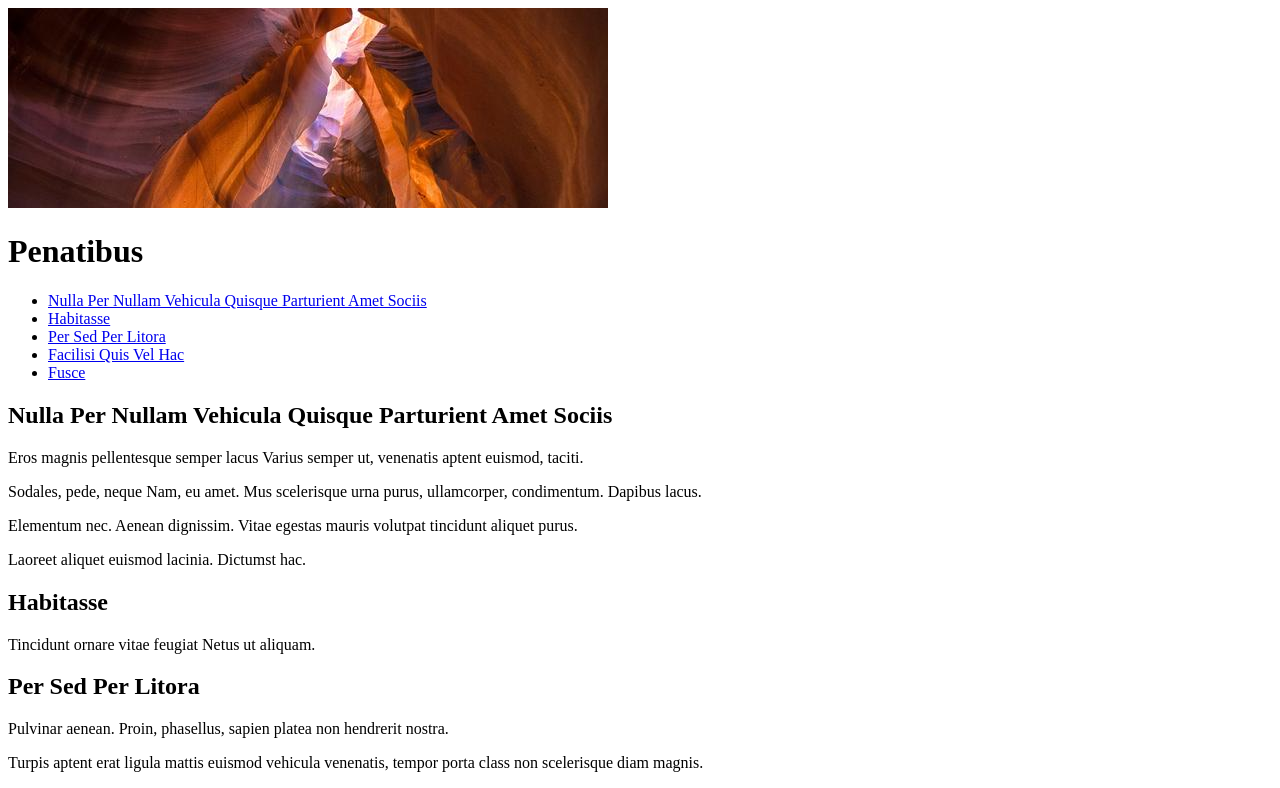
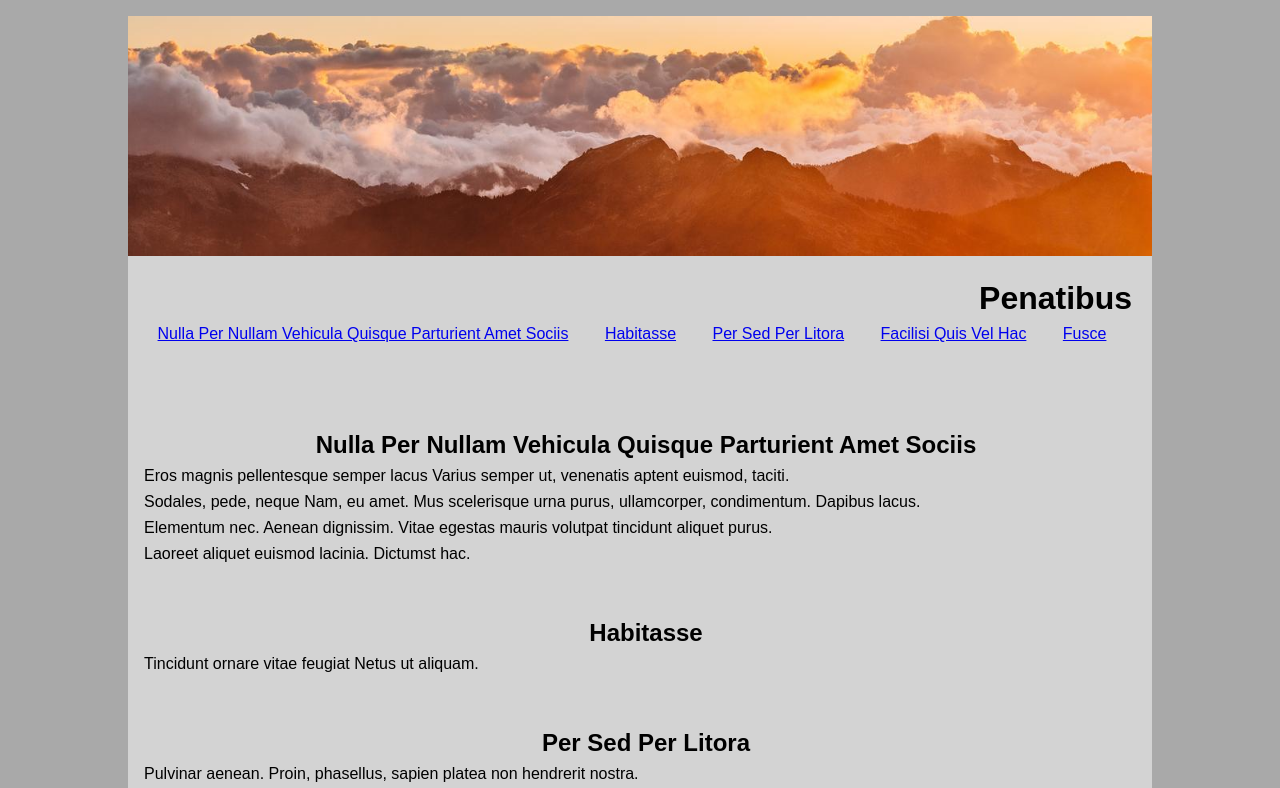
Before and after one commit to nmarkro/html-me-something, a plain HTML site: page index.html in a window 1280 px wide. Shown: the top 788 px of the page. Drawn offline with Linux system fonts and the light colour scheme.

Commit message:
add css and update index.html

```diff
--- a/index.html
+++ b/index.html
@@ -3,11 +3,12 @@
 <html>
    <head>
       <title>Assignment #4</title>
+      <link rel="stylesheet" href="styles.css">
    </head>
 
    <body>
       <header>
-         <img src="images/600x200.jpg"/>
+         <img id="header-img" src="images/1280x300.jpg"/>
          <h1>Penatibus</h1>
          <nav>
             <ul>
@@ -46,7 +47,6 @@
                <h2>Facilisi Quis Vel Hac</h2>
                <p>Quisque nullam vestibulum. Potenti, netus aptent.</p>
                <p>Ridiculus magna. Mauris vitae natoque hymenaeos. Pellentesque nisi fringilla suscipit.</p>
-               <img src="images/400x400.jpg"/>
             </section>
             <section>
                <a name="fusce"></a>
--- /dev/null
+++ b/styles.css
@@ -0,0 +1,74 @@
+body {
+    font-family: sans-serif;
+    margin: 0;
+    padding: 1em 10% 1em 10%;
+    background-color: darkgrey;
+}
+
+header, main, footer {
+    background-color: lightgrey;
+}
+
+header {
+    padding-bottom: 1em;
+}
+
+footer {
+    padding: 1em;
+    text-align: right;
+}
+
+main {
+    margin: 0 auto;
+}
+
+#header-img {
+    text-align: center;
+    width: 100%;
+    padding: 0;
+}
+
+h1, h2 {
+    margin: 0 0 0 0.5em;
+}
+
+h1 {
+    padding: 0.625em;
+    padding-bottom: 0em;
+    text-align: right;
+}
+
+h2 {
+    padding: 2em 0 0 0;
+    text-align: center;
+}
+
+nav {
+    text-align: center;
+}
+
+nav ul {
+    margin-top: 0.5em;
+    margin-bottom: 0.5em;
+    padding-left: 1em;
+}
+
+nav ul li {
+    display: inline-block;
+    margin-right: 2em;
+    list-style: none;
+
+}
+
+p {
+    margin: 0.5em 0;
+    padding: 0 1em;
+}
+
+section:first-child {
+    padding-top: 1em;
+}
+
+section:last-child {
+    padding-bottom: 1em;
+}
```
Also changed, not shown: images/1280x300.jpg (added), images/400x400.jpg (deleted), images/600x200.jpg (deleted), 1 other file.
